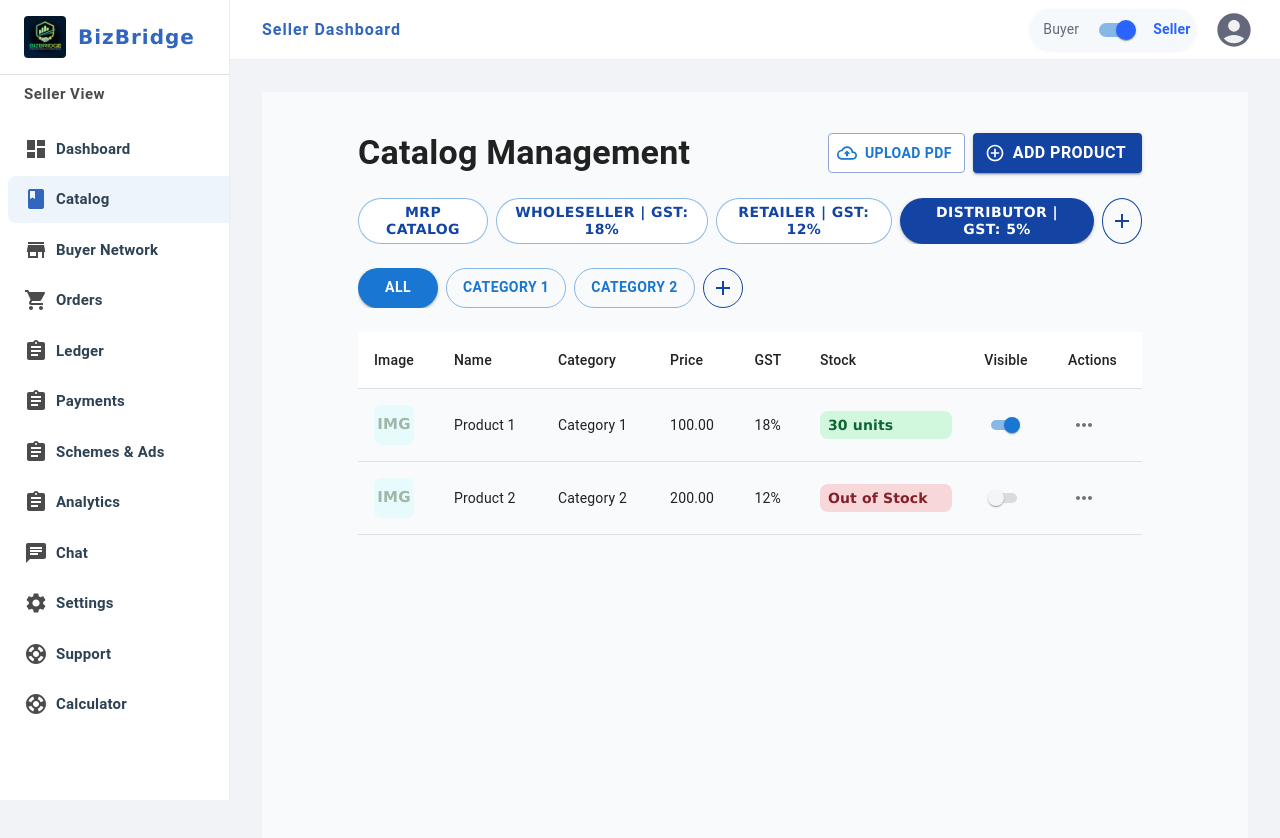
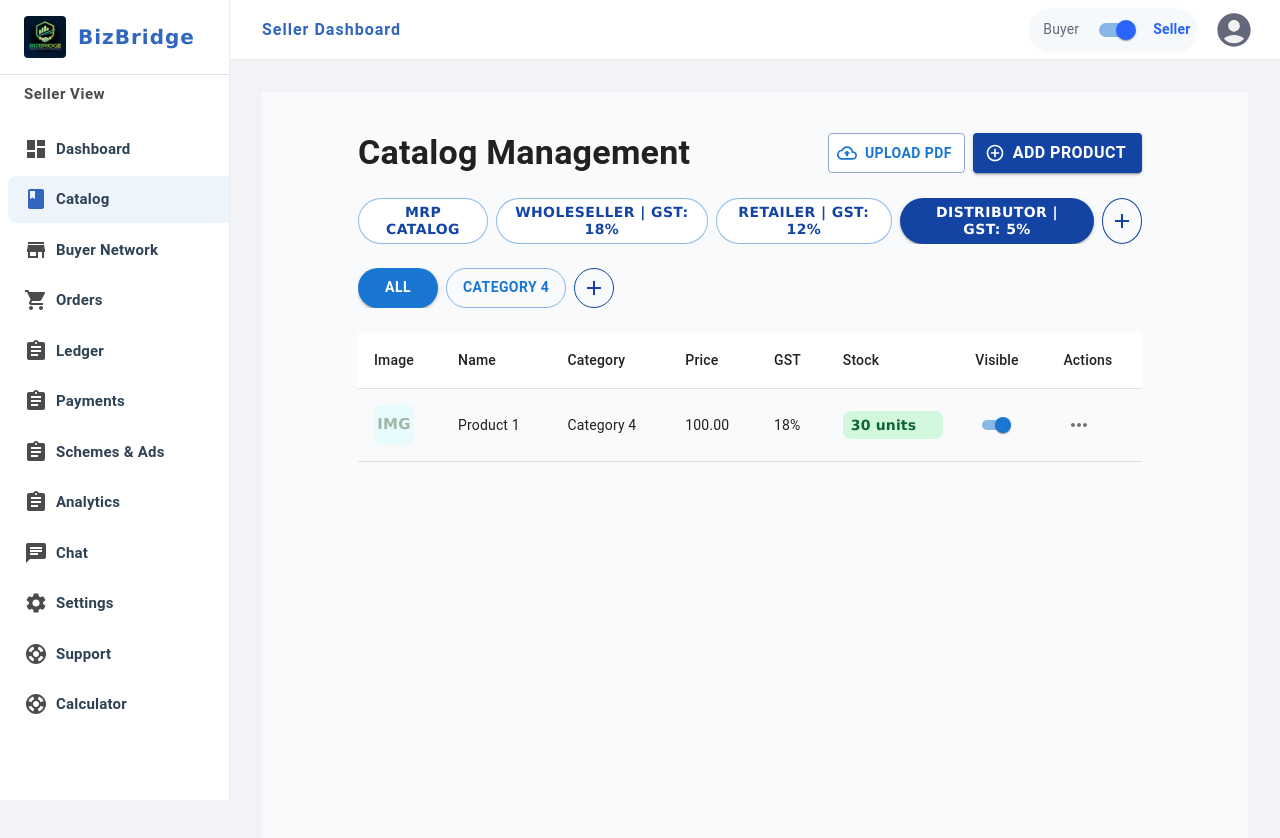
Before and after one commit to h-m813/bz, a React (Create React App) app: page /seller-dashboard/catalog in a window 1280 px wide. Shown: the top 838 px of the page. Built offline with nearby package versions, Linux system fonts and the light colour scheme.

Commit message:
your descriptive commit message

```diff
--- a/src/pages/Seller/Catalog.js
+++ b/src/pages/Seller/Catalog.js
@@ -1,7 +1,6 @@
 import React, { useState } from "react";
 import {
   Box,
-  Paper,
   Typography,
   Button,
   Table,
@@ -12,7 +11,6 @@ import {
   IconButton,
   Switch,
   TextField,
-  Stack,
   Dialog,
   DialogTitle,
   DialogContent,
@@ -38,15 +36,27 @@ export default function Catalog() {
   const theme = useTheme();
   const isMobile = useMediaQuery(theme.breakpoints.down("sm"));
 
+  // Buyer categories: now also hold their categories
+  const [buyerCategories, setBuyerCategories] = useState([
+    { name: "MRP Catalog", gst: "", categories: ["Category 1"] },
+    { name: "wholeseller", gst: "18%", categories: ["Category 2"] },
+    { name: "retailer", gst: "12%", categories: ["Category 3"] },
+    { name: "distributor", gst: "5%", categories: ["Category 4"] },
+  ]);
+  const [selectedBuyerCategory, setSelectedBuyerCategory] =
+    useState("distributor");
+
+  // Products now hold buyerCategory field too
   const [products, setProducts] = useState([
     {
       id: 1,
       name: "Product 1",
-      category: "Category 1",
+      category: "Category 4",
       price: 100,
       gst: "18%",
       stock: 30,
       visible: true,
+      buyerCategory: "distributor",
     },
     {
       id: 2,
@@ -56,20 +66,15 @@ export default function Catalog() {
       gst: "12%",
       stock: 0,
       visible: false,
+      buyerCategory: "wholeseller",
     },
   ]);
 
-  const [categories, setCategories] = useState(["Category 1", "Category 2"]);
-
-  const [buyerCategories, setBuyerCategories] = useState([
-    { name: "MRP Catalog", gst: "" },
-    { name: "wholeseller", gst: "18%" },
-    { name: "retailer", gst: "12%" },
-    { name: "distributor", gst: "5%" },
-  ]);
-  const [selectedBuyerCategory, setSelectedBuyerCategory] =
-    useState("distributor");
-
+  // Currently shown product categories
+  const currentBuyer = buyerCategories.find(
+    (b) => b.name === selectedBuyerCategory
+  );
+  const categories = currentBuyer ? currentBuyer.categories : [];
   const [selectedCategory, setSelectedCategory] = useState("All");
 
   // Dialog states
@@ -112,11 +117,12 @@ export default function Catalog() {
   const [anchorEl, setAnchorEl] = useState(null);
   const [actionProductId, setActionProductId] = useState(null);
 
-  // Filtering logic
-  const filteredProducts =
-    selectedCategory === "All"
-      ? products
-      : products.filter((p) => p.category === selectedCategory);
+  // Filter products by selected buyer category and product category
+  const filteredProducts = products.filter(
+    (p) =>
+      p.buyerCategory === selectedBuyerCategory &&
+      (selectedCategory === "All" || p.category === selectedCategory)
+  );
 
   // Add Product logic
   const handleAddProductOpen = () => setOpenAddProduct(true);
@@ -150,13 +156,20 @@ export default function Catalog() {
       alert("Please fill all fields");
       return;
     }
+    if (!categories.includes(newProduct.category)) {
+      alert(
+        "Selected product category does not exist in selected buyer category"
+      );
+      return;
+    }
     setProducts((prev) => [
       ...prev,
       {
         ...newProduct,
-        id: prev.length + 1,
+        id: prev.length > 0 ? Math.max(...prev.map((p) => p.id)) + 1 : 1,
         price: parseFloat(newProduct.price),
         stock: parseInt(newProduct.stock),
+        buyerCategory: selectedBuyerCategory,
       },
     ]);
     handleAddProductClose();
@@ -190,6 +203,22 @@ export default function Catalog() {
   };
   const handleEditProductSubmit = (e) => {
     e.preventDefault();
+    if (
+      !editProduct.name ||
+      !editProduct.category ||
+      !editProduct.price ||
+      !editProduct.gst ||
+      editProduct.stock === ""
+    ) {
+      alert("Please fill all fields");
+      return;
+    }
+    if (!categories.includes(editProduct.category)) {
+      alert(
+        "Selected product category does not exist in selected buyer category"
+      );
+      return;
+    }
     setProducts((prev) =>
       prev.map((p) =>
         p.id === editProductId
@@ -197,6 +226,7 @@ export default function Catalog() {
               ...editProduct,
               price: parseFloat(editProduct.price),
               stock: parseInt(editProduct.stock),
+              buyerCategory: selectedBuyerCategory,
             }
           : p
       )
@@ -249,12 +279,16 @@ export default function Catalog() {
     }
     setBuyerCategories((prev) => [
       ...prev,
-      { name: newBuyerCategory.name, gst: newBuyerCategory.gst },
+      {
+        name: newBuyerCategory.name,
+        gst: newBuyerCategory.gst,
+        categories: [],
+      },
     ]);
     handleAddBuyerCategoryClose();
   };
 
-  // Add Product Category logic
+  // Add Product Category logic -- adds to selected buyer category
   const handleAddProductCategoryOpen = () => setOpenAddProductCategory(true);
   const handleAddProductCategoryClose = () => {
     setOpenAddProductCategory(false);
@@ -274,10 +308,19 @@ export default function Catalog() {
       return;
     }
     if (categories.includes(newProductCategory.name)) {
-      alert("This category already exists");
+      alert("This category already exists in current buyer category");
       return;
     }
-    setCategories((prev) => [...prev, newProductCategory.name]);
+    setBuyerCategories((prev) =>
+      prev.map((cat) =>
+        cat.name === selectedBuyerCategory
+          ? {
+              ...cat,
+              categories: [...cat.categories, newProductCategory.name],
+            }
+          : cat
+      )
+    );
     handleAddProductCategoryClose();
   };
 
@@ -286,6 +329,12 @@ export default function Catalog() {
     setProducts((prev) =>
       prev.map((p) => (p.id === id ? { ...p, visible: !p.visible } : p))
     );
+  };
+
+  // Switch buyer category: reset category filter
+  const handleBuyerCategorySelect = (name) => {
+    setSelectedBuyerCategory(name);
+    setSelectedCategory("All");
   };
 
   return (
@@ -367,7 +416,7 @@ export default function Catalog() {
           </Box>
         </Box>
 
-        {/* Buyer Categories */}
+        {/* Buyer Categories (tabs) */}
         <Box
           sx={{
             display: "flex",
@@ -383,7 +432,7 @@ export default function Catalog() {
               variant={
                 selectedBuyerCategory === name ? "contained" : "outlined"
               }
-              onClick={() => setSelectedBuyerCategory(name)}
+              onClick={() => handleBuyerCategorySelect(name)}
               sx={{
                 borderRadius: "40px",
                 minWidth: 100,
@@ -428,7 +477,7 @@ export default function Catalog() {
           </Button>
         </Box>
 
-        {/* Product Categories */}
+        {/* Product Categories for selected buyer */}
         <Box
           sx={{
             display: "flex",
```
